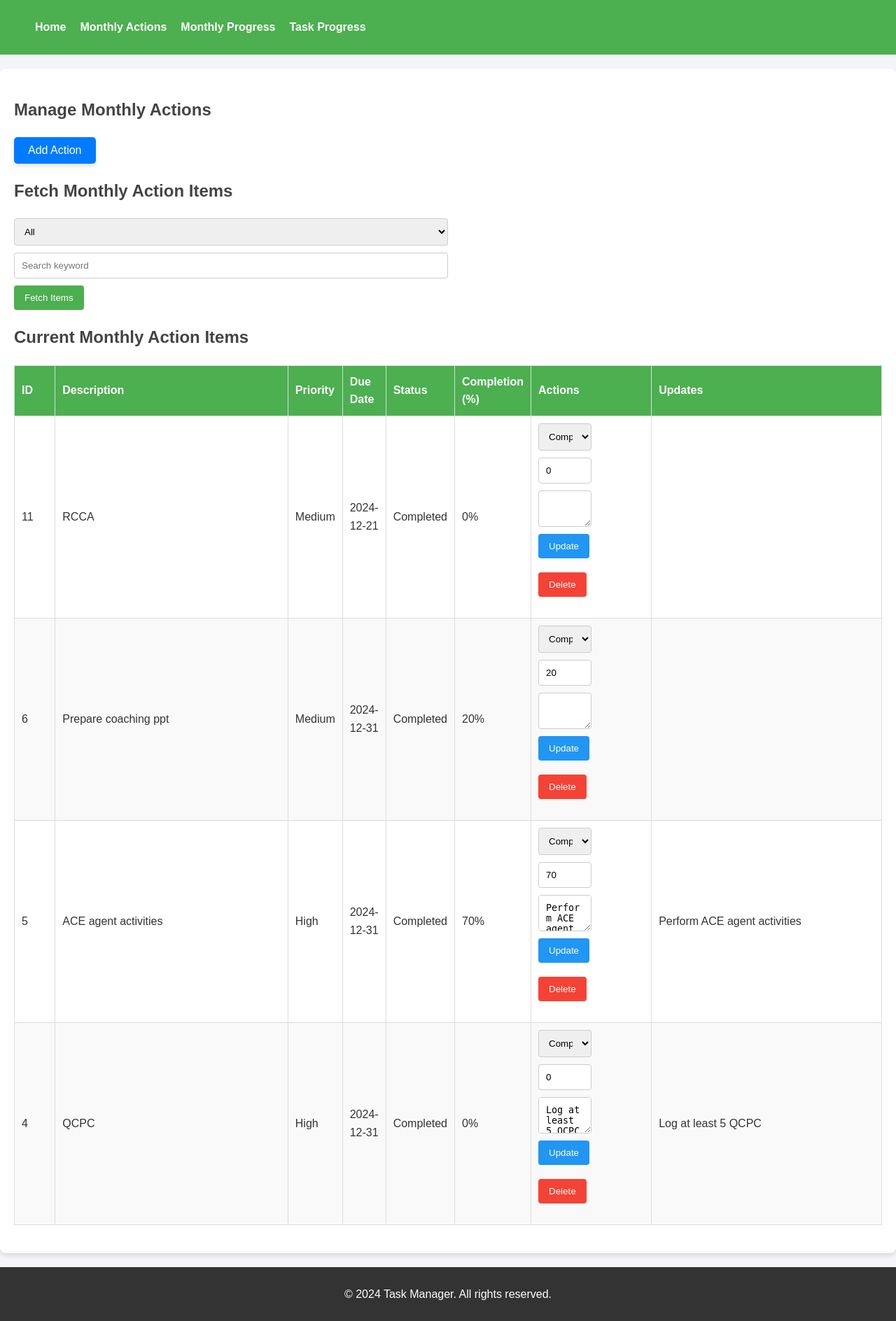
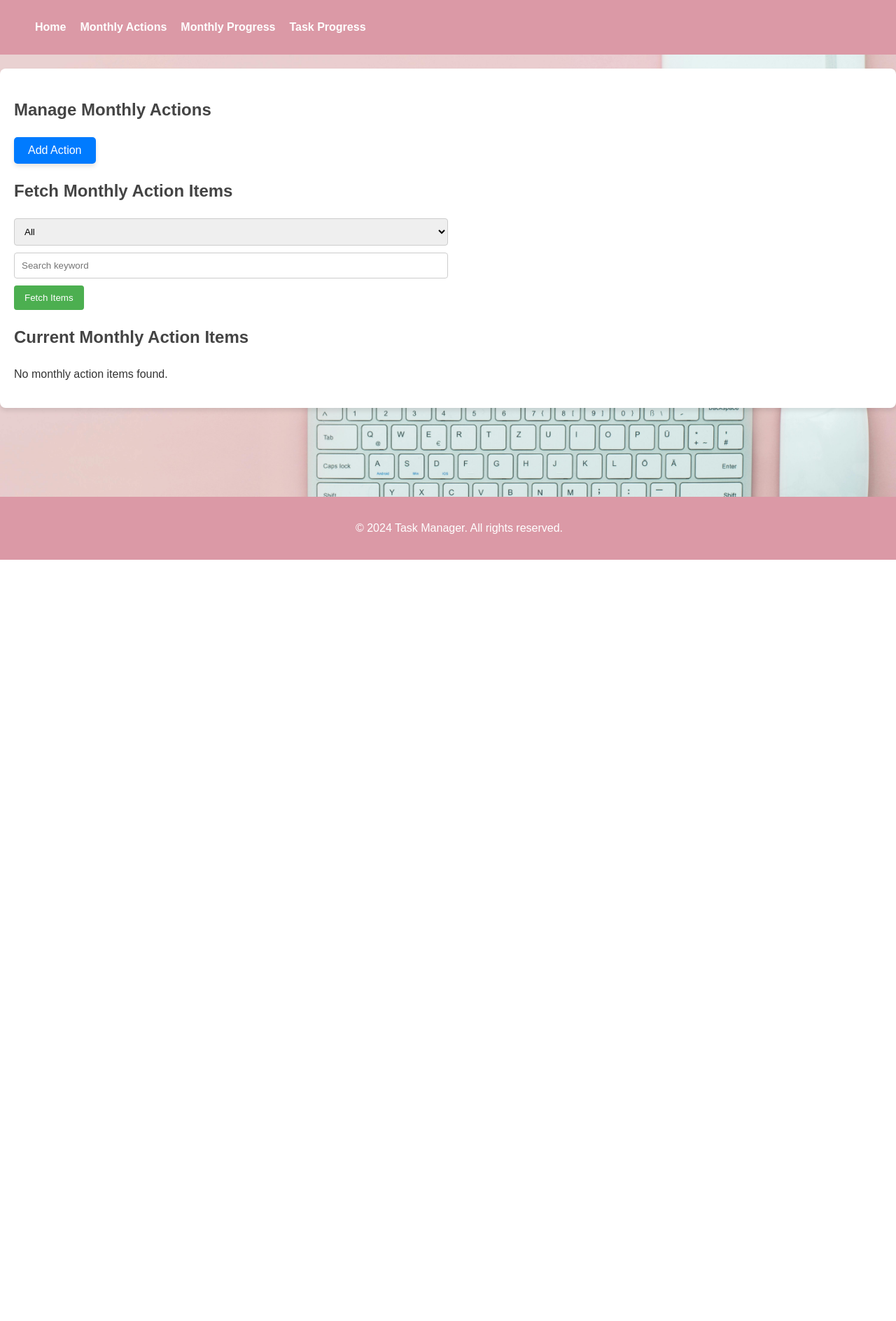
Before and after one commit to solomonAlemu/Task-Manager-Website, a Flask app: page /monthly-action in a window 1280 px wide. Shown: the whole page at 70% size. After the commit the page ends 800 px from the top, so only its background shows below. Run offline with Flask 3, Linux system fonts and the light colour scheme; data comes from the database, SQL or seed files in the repository; both versions use the stored data as it was after the commit.

Commit message:
- Added improved features such as background pictures

```diff
--- a/app.py
+++ b/app.py
@@ -81,6 +81,7 @@ def home():
 
             # Fetch monthly action items for task creation dropdown
             cursor.execute("SELECT id, description, priority FROM monthly_action_items WHERE status IN ('Open', 'In Progress')")
+
             monthly_actions = cursor.fetchall()
             print("Monthly Actions:", monthly_actions)  # Debug print
 
@@ -261,30 +262,24 @@ def delete_historical_tasks():
 
 @app.route('/monthly-action', methods=['GET', 'POST'])
 def monthly_action():
-    """Manage monthly action items."""
-    if request.method == 'POST':
-        description = request.form.get('description')
-        priority = request.form.get('priority', 'Medium')
-        due_date = request.form.get('due_date')
-        notes = request.form.get('notes', '')
+    # ... (previous code remains the same)
 
-        if not description:
-            return "Description is required.", 400
-
-        try:
-            with sqlite3.connect(DATABASE) as conn:
-                cursor = conn.cursor()
-                cursor.execute('''
-                    INSERT INTO monthly_action_items
-                    (description, priority, due_date, notes, status)
-                    VALUES (?, ?, ?, ?, 'Open')
-                ''', (description, priority, due_date, notes))
-                conn.commit()
-            return redirect(url_for('monthly_action'))
-        except sqlite3.Error as e:
-            print(f"Database error: {e}")
-            return "Error: Unable to add action item.", 500
-
+    # Fetch existing monthly action items
+    try:
+        with sqlite3.connect(DATABASE) as conn:
+            cursor = conn.cursor()
+            cursor.execute('''
+                SELECT id, description, priority, status,
+                       due_date, percentage_completion, notes
+                FROM monthly_action_items
+                WHERE status IN ('Open', 'In Progress')
+                ORDER BY created_at DESC
+            ''')
+            monthly_actions = cursor.fetchall()
+        return render_template('monthly_action.html', monthly_actions=monthly_actions)
+    except sqlite3.Error as e:
+        print(f"Database error: {e}")
+        return "Error: Unable to fetch monthly action items.", 500
     # Fetch existing monthly action items
     try:
         with sqlite3.connect(DATABASE) as conn:
@@ -303,7 +298,7 @@ def monthly_action():
 
 @app.route('/update_monthly_action/<int:action_id>', methods=['POST'])
 def update_monthly_action(action_id):
-    """Update a monthly action item."""
+    """Update a monthly action status."""
     status = request.form.get('status', 'Open')
     percentage_completion = request.form.get('percentage_completion', '0').strip()
     notes = request.form.get('notes', '').strip()
--- a/static/style.css
+++ b/static/style.css
@@ -1,12 +1,4 @@
 /* General Styles */
-body {
-    font-family: Arial, sans-serif;
-    line-height: 1.6;
-    margin: 0;
-    padding: 0;
-    background-color: #f4f4f9;
-    color: #333;
-}
 
 .container {
     max-width: 1500px;
@@ -22,41 +14,6 @@ h2 {
     margin-bottom: 20px;
 }
 
-/* Navigation */
-header {
-    background: #4CAF50;
-    color: #fff;
-    padding: 10px 0;
-}
-
-header nav {
-    max-width: 1200px;
-    margin: 0 auto;
-    display: flex;
-    justify-content: space-between;
-    align-items: center;
-}
-
-.nav-links {
-    list-style: none;
-    padding: 0;
-    display: flex;
-}
-
-.nav-links li {
-    margin: 0 10px;
-}
-
-.nav-links a {
-    color: #fff;
-    text-decoration: none;
-    font-weight: bold;
-    transition: color 0.3s;
-}
-
-.nav-links a:hover {
-    color: #c8e6c9;
-}
 
 /* Forms */
 form {
@@ -185,10 +142,13 @@ table tr:hover {
 
 /* Footer */
 footer {
+    background-color: #4CAF50;
+    color: white;
     text-align: center;
-    padding: 10px 0;
-    background: #333;
-    color: #fff;
+    padding: 1rem;
+    position: fixed;
+    bottom: 0;
+    width: 100%;
 }
 
 /* Buttons for Actions */
--- a/templates/base.html
+++ b/templates/base.html
@@ -14,7 +14,66 @@
 	<link rel="icon" href="/static/task_mgr.png?v=1" type="image/png">
     <!-- Include Chart.js for charts -->
     <script src="https://cdn.jsdelivr.net/npm/chart.js"></script>
+	<style>
+	body {
+	    font-family: Arial, sans-serif;
+		background-image: url("{{ url_for('static', filename='pexels-lum3n-44775-399161.jpg') }}");
+		background-size: cover;
+		background-position: Left;
+		background-attachment: fixed;
+	    line-height: 1.6;
+	    margin: 0;
+	    padding: 0;
+	    background-color: #f4f4f9;
+	    color: #333;
+	}
+	/* Navigation */
+	header {
+	    background: rgb(219, 153, 166);
+	    color: #fff;
+	    padding: 10px 0;
+	}
 
+	header nav {
+	    max-width: 1200px;
+	    margin: 0 auto;
+	    display: flex;
+	    justify-content: space-between;
+	    align-items: center;
+	}
+
+	.nav-links {
+	    list-style: none;
+	    padding: 0;
+	    display: flex;
+	}
+
+	.nav-links li {
+	    margin: 0 10px;
+	}
+
+	.nav-links a {
+	    color: #fff;
+	    text-decoration: none;
+	    font-weight: bold;
+	    transition: color 0.3s;
+	}
+
+	.nav-links a:hover {
+	    color: #c8e6c9;
+	}
+
+	footer {
+	    background-color: rgb(219, 153, 166);
+		background: rgb(219, 153, 166);
+	    color: white;
+	    text-align: center;
+	    padding: 1rem;
+	    position: fixed;
+	    bottom: 0;
+	    width: 100%;
+	}
+	</style>
 </head>
 <body>
     <!-- Header Section -->
```
Also changed, not shown: templates/monthly_progress.html (+11 -75 lines), static/et-logo-03.png (added), static/ethiopian_airlines_cover.jpg (added), static/images/et-logo-03.png (added), static/pexels-lum3n-44775-399161.jpg (added), tasks.db.
